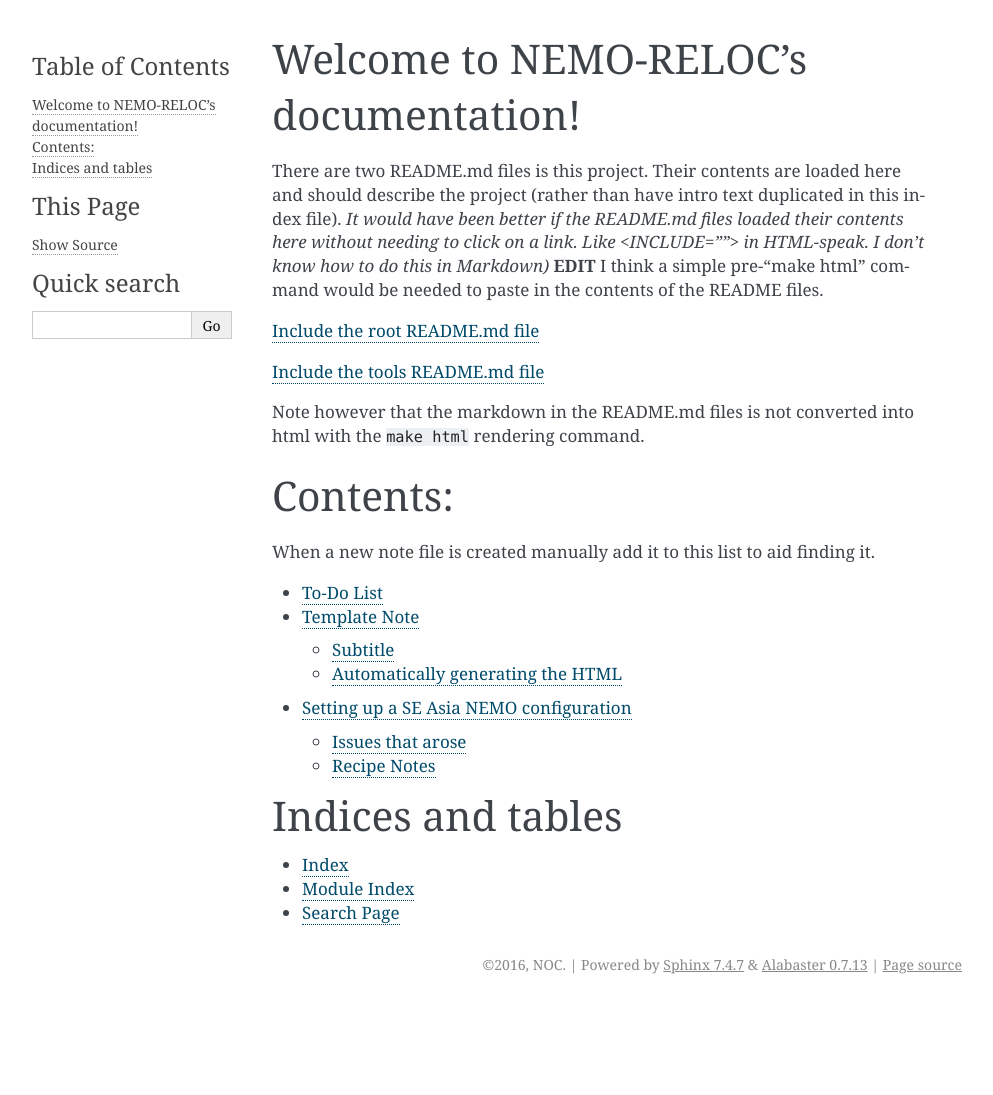
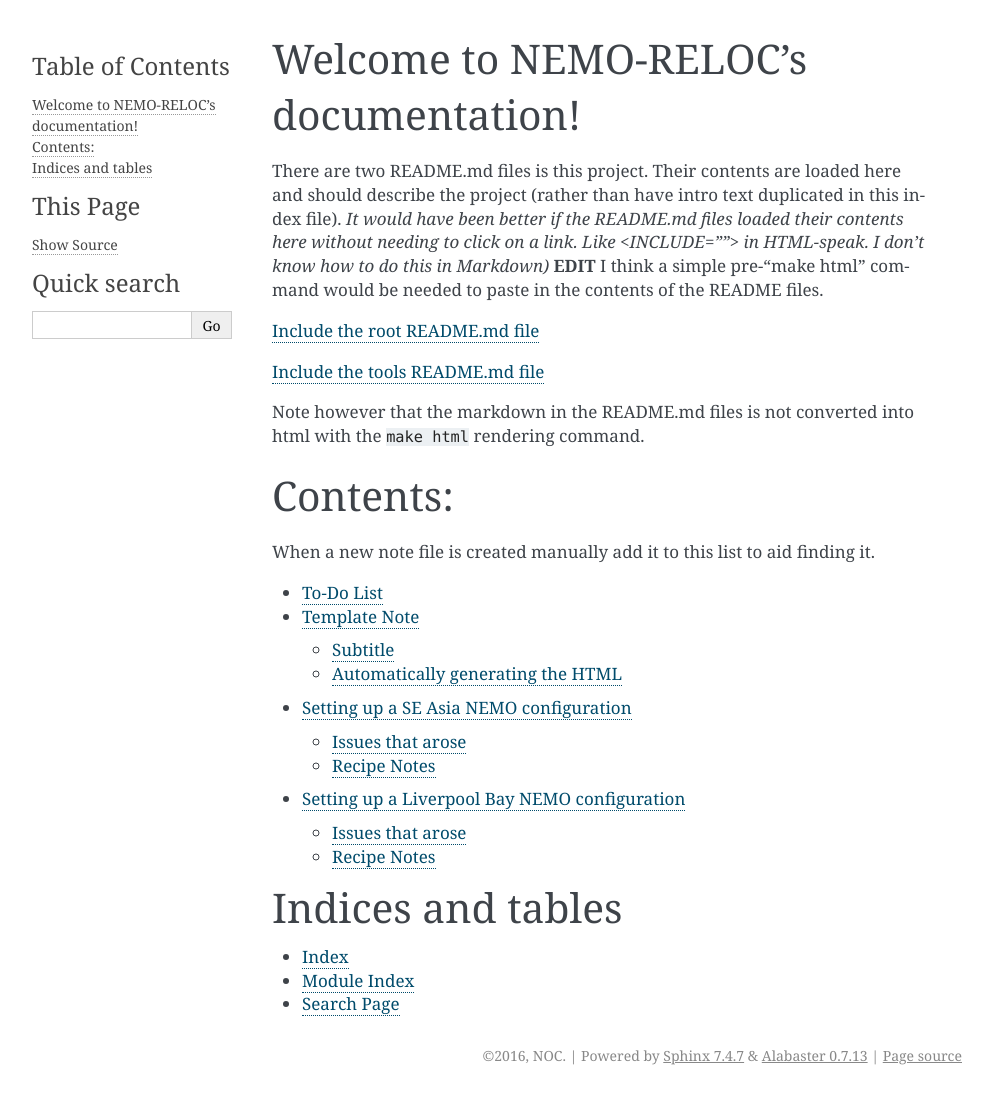
Before and after one commit to NOC-MSM/SEAsia, a Sphinx documentation site: the page built from docs/source/index.rst, in a window 1280 px wide. Shown: the whole page, without its empty margins (148-1141 px from the left). Built offline with Sphinx 7.4.7, drawn with Linux system fonts in a browser that asks for light colours; before the commit the page ends 1004 px from its top, so only the background shows below that; some of the changed lines change nothing that is shown.

Commit message:
Liverpool Bay test domain
Try and replicate LH_Reef in a new small domain

```diff
--- /dev/null
+++ b/docs/source/LBay.rst
@@ -0,0 +1,242 @@
+=============================================
+Setting up a Liverpool Bay NEMO configuration
+=============================================
+
+URL:: http://nemo-reloc.readthedocs.io/en/latest/LBay.html
+
+Issues that arose
+=================
+
+*
+
+
+Follow PyNEMO recipe for Lighthouse Reef: ``http://pynemo.readthedocs.io/en/latest/examples.html#example-2-lighthouse-reef``
+Follow PyNEMO recipe for Lighthouse Reef: ``http://nemo-reloc.readthedocs.io/en/latest/SEAsia.html``
+
+----
+
+Recipe Notes
+============
+
+Define working directory::
+
+  export WDIR=/work/n01/n01/jelt/LBay/
+  export INPUTS=/work/n01/n01/jelt/lighthousereef/INPUTS
+
+Load modules::
+
+  module swap PrgEnv-cray PrgEnv-intel
+  module load cray-netcdf-hdf5parallel
+  module load cray-hdf5-parallel
+
+Follow recipe. Step 1 inlcuded getting INPUT files. For LHReef these were all
+prepared. Now they are not so make them as and when they are required::
+
+  cd $WDIR
+  mkdir INPUTS
+
+Old code::
+
+  cd INPUTS
+  wget ftp.nerc-liv.ac.uk:/pub/general/jdha/inputs.tar.gz
+  tar xvfz inputs.tar.gz
+  rm inputs.tar.gz
+
+*Now* code::
+
+  cd $WDIR
+  svn co http://forge.ipsl.jussieu.fr/nemo/svn/branches/2014/dev_r4621_NOC4_BDY_VERT_INTERP@5709
+  svn co http://forge.ipsl.jussieu.fr/ioserver/svn/XIOS/branchs/xios-1.0@629
+  export INPUTS=/work/n01/n01/jelt/lighthousereef/INPUTS
+
+Need to get arch files from INPUTS::
+
+  cd $WDIR/xios-1.0
+  cp $INPUTS/arch-XC30_ARCHER.* ./arch
+
+Implement make command::
+
+  ./make_xios --full --prod --arch XC30_ARCHER --netcdf_lib netcdf4_par
+
+
+Step 2. Obtain and apply patches::
+
+  export CDIR=$WDIR/dev_r4621_NOC4_BDY_VERT_INTERP/NEMOGCM/CONFIG
+  export TDIR=$WDIR/dev_r4621_NOC4_BDY_VERT_INTERP/NEMOGCM/TOOLS
+  cd $CDIR/../NEMO/OPA_SRC/SBC
+  patch -b < $INPUTS/fldread.patch
+  cd ../DOM
+  patch -b < $INPUTS/dommsk.patch
+  cd ../BDY
+  patch -b < $INPUTS/bdyini.patch
+  cd $CDIR
+  rm $CDIR/../NEMO/OPA_SRC/TRD/trdmod.F90
+  cp $INPUTS/arch-* ../ARCH
+
+On first make only choose OPA_SRC::
+
+  ./makenemo -n LBay -m XC_ARCHER_INTEL -j 10
+
+It breaks. Remove key_lim2 from cpp*fcm file and remake::
+
+  vi LBay/cpp_LBay.fcm
+  ...
+
+  ./makenemo -n LBay -m XC_ARCHER_INTEL -j 10
+
+Copy some input files to new configuration path::
+
+  cp $INPUTS/cpp_LH_REEF.fcm ./LBay
+  cp $INPUTS/dtatsd.F90 LBay/MY_SRC/
+
+To generate bathymetry, initial conditions and grid information we first need
+to compile some of the NEMO TOOLS (after a small bugfix - and to allow direct
+passing of arguments). For some reason GRIDGEN doesn’t like INTEL::
+
+  cd $WDIR/dev_r4621_NOC4_BDY_VERT_INTERP/NEMOGCM/TOOLS/WEIGHTS/src
+  patch -b < $INPUTS/scripinterp_mod.patch
+  patch -b < $INPUTS/scripinterp.patch
+  patch -b < $INPUTS/scrip.patch
+  patch -b < $INPUTS/scripshape.patch
+  patch -b < $INPUTS/scripgrid.patch
+
+  cd ../../
+  ./maketools -n WEIGHTS -m XC_ARCHER_INTEL
+  ./maketools -n REBUILD_NEMO -m XC_ARCHER_INTEL
+
+  module unload cray-netcdf-hdf5parallel cray-hdf5-parallel
+  module swap PrgEnv-intel PrgEnv-cray
+  module load cray-netcdf cray-hdf5
+  ./maketools -n GRIDGEN -m XC_ARCHER
+
+  module swap PrgEnv-cray PrgEnv-intel
+  export TDIR=$WDIR/dev_r4621_NOC4_BDY_VERT_INTERP/NEMOGCM/TOOLS
+
+
+Back in $INPUTS, create a new coordinates file from the existing global
+1/12 mesh and refine to 1/84 degree resolution. First need to get a copy of
+ORCA12 bathymetry::
+
+  cp $INPUTS/coordinates_ORCA_R12.nc $WDIR/INPUTS/.
+
+  $livljobs2$ scp jelt@login.archer.ac.uk:/work/n01/n01/jelt/LBay/INPUTS/coordinates_ORCA_R12.nc ~/Desktop/.
+
+Attempt to define the domain with prescribed lat and long
++++++++++++++++++++++++++++++++++++++++++++++++++++++++++
+
+Then need to define the boundaries for the new config::
+  ferret etc
+  shade/i=3369:3392/j=2251:2266 NAV_LAT
+  shade/i=3369:3392/j=2251:2266 NAV_LON
+
+
+Need to make a new cutdown GEBCO file. Should try and make it match James' variables names::
+
+  jelt@eslogin007:/work/n01/n01/jelt/LBay/INPUTS> ncdump -h gebco_1_cutdown.nc
+  netcdf gebco_1_cutdown {
+  dimensions:
+  	latitude = 361 ;
+  	longitude = 601 ;
+  variables:
+  	float latitude(latitude) ;
+  		latitude:units = "degrees N" ;
+  		latitude:standard_name = "Latitude" ;
+  		latitude:long_name = "Latitude degrees N" ;
+  	float longitude(longitude) ;
+  		longitude:units = "degrees E" ;
+  		longitude:standard_name = "Longitude" ;
+  		longitude:long_name = "Longitude degrees E" ;
+  	float topo(latitude, longitude) ;
+  		topo:units = "metres" ;
+  		topo:standard_name = "topography" ;
+  		topo:long_name = "topography" ;
+  		topo:_FillValue = -1.e+34f ;
+
+  // global attributes:
+  		:description = "Gebco 1 minute topography from Gebco Atlas CD." ;
+  		:author = "James Harle" ;
+  		:date = "24/05/2005" ;
+  		:history = "Thu Oct 22 08:13:23 2015: ncks -d longitude,-90.,-80. -d latitude,15.,21. gebco_1.nc gebco_1_cd_v2.nc" ;
+  		:NCO = "4.4.2" ;
+
+E.g.::
+
+  ncea -d lat,50,54 -d lon,350,360 /projectsa/FASTNEt/kariho40/AMM60/BATHY/bathy_AMM60.nc  /scratch/jelt/tmp/GEBCO_cutdown.nc
+
+Hmm got this far. Downloaded some GEBCO data from BODC. Have not made a cutdown
+bathymetry file yet.
+
+
+When it is ready proceed with the following
+
+To do:
+++++++
+
+Copy control file for LH_reef and edit::
+
+  cd $TDIR/GRIDGEN
+  cp $INPUTS/namelist_R12 ./
+  vi namelist_R12
+  ...
+  nn_imin = 3369
+  nn_imax = 3392
+  nn_jmin = 2251
+  nn_jmax = 2266
+  nn_rhox  = 7
+  nn_rhoy = 7
+
+  ln -s namelist_R12 namelist.input
+  ./create_coordinates.exe
+  cp 1_coordinates_ORCA_R12.nc $WDIR/INPUTS/coordinates.nc
+
+To do: "To create the bathymetry we use the gebco dataset. On ARCHER I had to use a
+non-default nco module for netcdf operations to work. I also had to cut down
+the gebco data as the SCRIP routines failed for some unknown reason"::
+
+  cp $INPUTS/gebco_1_cutdown.nc $WDIR/INPUTS/.
+  cp $INPUTS/namelist_reshape_bilin_gebco $WDIR/INPUTS/.
+  cd $WDIR/INPUTS
+  module load nco/4.5.0
+  ncap2 -s 'where(topo > 0) topo=0' gebco_1_cutdown.nc tmp.nc
+  ncflint --fix_rec_crd -w -1.0,0.0 tmp.nc tmp.nc gebco_in.nc
+  rm tmp.nc
+  module unload nco cray-netcdf cray-hdf5
+  module load cray-netcdf-hdf5parallel cray-hdf5-parallel
+  $TDIR/WEIGHTS/scripgrid.exe namelist_reshape_bilin_gebco
+
+
+Hang on. Isn't PyNEMO supposed to do all this hard work in defining the domain?
+
+----
+
+Try again from the start
+++++++++++++++++++++++++
+
+Following ``http://pynemo.readthedocs.io/en/latest/examples.html``::
+
+  export WDIR=/work/n01/n01/jelt/LBay/
+
+  cd pynemo/trunk/Python
+  cp data/namelist.bdy $WDIR
+  cd $WDIR
+  vi namelist.bdy
+  ...
+  sn_src_dir = ‘/work/n01/n01/jelt/LBay/test.ncml’
+  sn_dst_dir = ‘/work/n01/n01/jelt/LBay/OUTPUT’
+  cn_mask_file = ‘/work/n01/n01/jelt/LBay/mask.nc’)
+
+
+
+  ssh -Y espp1
+  module load anaconda
+  source activate pynemo_env
+  export WDIR=/work/n01/n01/jelt/LBay/
+
+  cd $WDIR
+  export PYTHONPATH=/home/n01/n01/jelt/.conda/envs/pynemo/lib/python2.7/site-packages/:$PYTHONPATH
+
+  ~/.conda/envs/pynemo/bin/pynemo_ncml_generator
+
+On generation got an error saying **Not all the variables have been defined**
+Perhaps I could get a look at a proper ncml file so I can see what all these variables are?
+Had a look in lighthousereef/INPUTS. There are two different files there.
--- a/docs/source/index.rst
+++ b/docs/source/index.rst
@@ -30,6 +30,7 @@
 
    SEAsia
 
+   LBay
 
 Indices and tables
 ==================
```
